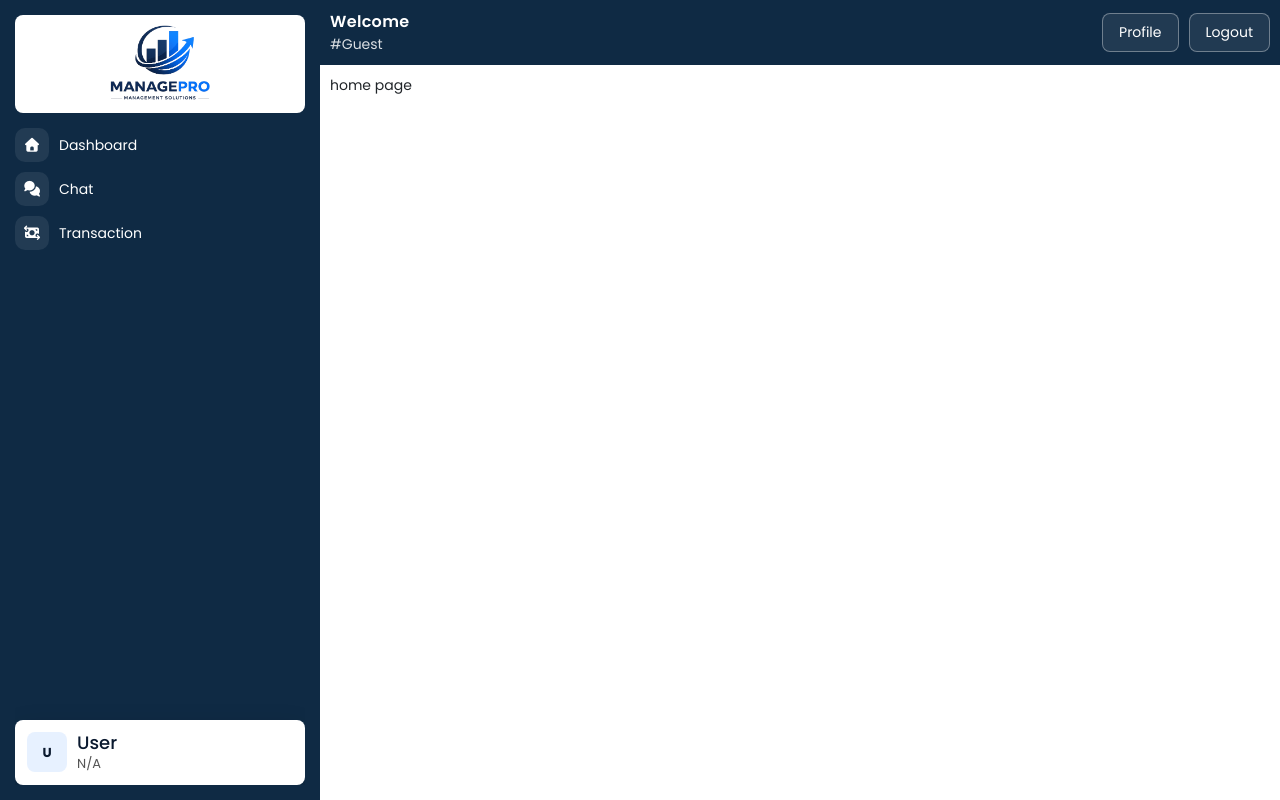
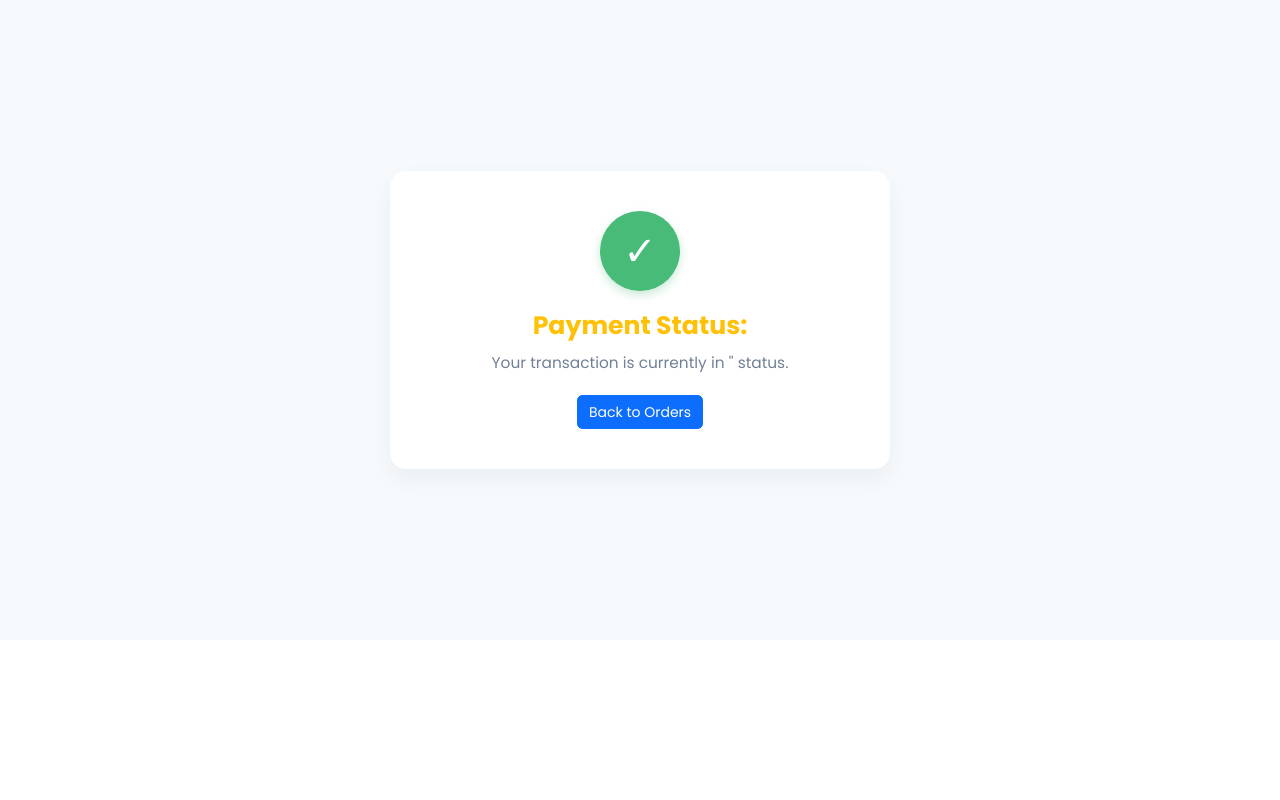
Before and after one commit to rajkhunt3171-ux/MangePro, an Angular app: page /payment-success in a window 1280 px wide. Before the commit this address led to /. Built offline with nearby package versions, Linux system fonts and the light colour scheme; sample sign-in values are in the browser's storage.

Commit message:
feat: implement Stripe payment gateway integration and success state handling

```diff
--- a/package.json
+++ b/package.json
@@ -20,6 +20,7 @@
     "@angular/router": "^21.2.0",
     "@fortawesome/fontawesome-free": "^7.2.0",
     "@ng-bootstrap/ng-bootstrap": "^20.0.0",
+    "@stripe/stripe-js": "^9.9.0",
     "bootstrap": "^5.3.8",
     "ngx-toastr": "^19.1.0",
     "rxjs": "~7.8.0",
--- a/src/app/app.routes.ts
+++ b/src/app/app.routes.ts
@@ -3,11 +3,13 @@ import { Layout } from './layout/layout';
 import { Login } from './login/login';
 import { PaymentGatewayComponent } from './payment-gateway/payment-gateway';
 import { OrderListComponent } from './order-list/order-list';
+import { PaymentSuccessComponent } from './payment-success/payment-success';
 
 export const routes: Routes = [
     { path: 'login', component: Login },
     { path: 'payment-gateway', component: PaymentGatewayComponent },
     { path: 'orderlist', component: OrderListComponent },
+    { path: 'payment-success', component: PaymentSuccessComponent },
     {
         path: '',
         component: Layout,
--- a/src/app/payment-modal/payment-modal.html
+++ b/src/app/payment-modal/payment-modal.html
@@ -1,5 +1,11 @@
 <div class="modal-header">
-    <h3 class="modal-title">Select Payment Method</h3>
+    <h3 class="modal-title">
+        @if (showStripeForm) {
+            Pay with Stripe
+        } @else {
+            Select Payment Method
+        }
+    </h3>
     <button type="button" class="btn-close" aria-label="Close" (click)="activeModal.dismiss('Cross click')"></button>
 </div>
 
@@ -8,14 +14,31 @@
         Paying <strong>₹{{order?.amount}}</strong> for Order <strong>{{order?.order_id}}</strong>
     </p>
 
-    <div class="gateway-grid">
-        @for (gateway of paymentGateways; track gateway.id) {
+    @if (!showStripeForm) {
+        <div class="gateway-grid">
+            @for (gateway of paymentGateways; track gateway.id) {
             <div class="gateway-item" (click)="processPayment(gateway.id)">
                 <div class="gateway-img-wrapper">
                     <img [src]="gateway.img" [alt]="gateway.name" class="gateway-img">
                 </div>
                 <span class="gateway-name">{{gateway.name}}</span>
             </div>
-        }
-    </div>
+            }
+        </div>
+    }
+
+    <!-- Stripe form container -->
+    @if (showStripeForm) {
+        <div class="stripe-form-container">
+            <div id="payment-stripe-element" style="min-height: 200px; padding: 10px; border: 1px solid #edf2f7; border-radius: 8px; margin-bottom: 20px;"></div>
+            <div style="display: flex; justify-content: space-between; align-items: center; gap: 10px;">
+                <button class="btn btn-outline-secondary" (click)="showStripeForm = false" style="padding: 10px 20px;">
+                    Back
+                </button>
+                <button class="btn btn-primary" (click)="confirmPayment()" style="padding: 10px 20px; font-weight: 600; background: #635bff; border-color: #635bff; width: 100%;">
+                    Confirm Payment - ₹{{order?.amount}}
+                </button>
+            </div>
+        </div>
+    }
 </div>
--- a/src/app/payment-modal/payment-modal.ts
+++ b/src/app/payment-modal/payment-modal.ts
@@ -1,6 +1,11 @@
-import { Component, Input, OnInit } from '@angular/core';
+import { Component, Input, OnInit, ChangeDetectorRef } from '@angular/core';
 import { CommonModule } from '@angular/common';
 import { NgbActiveModal } from '@ng-bootstrap/ng-bootstrap';
+import { PaymentService } from './payment.service';
+import { loadStripe, Stripe, StripeElements } from '@stripe/stripe-js';
+import { environment } from '../../environments/environment';
+
+import { Router } from '@angular/router';
 
 @Component({
   selector: 'app-payment-modal',
@@ -11,6 +16,10 @@ import { NgbActiveModal } from '@ng-bootstrap/ng-bootstrap';
 })
 export class PaymentModalComponent implements OnInit {
   @Input() order: any;
+
+  stripe: Stripe | null = null;
+  stripeElements: StripeElements | null = null;
+  showStripeForm: boolean = false;
 
   paymentGateways = [
     { id: 'razorpay', name: 'Razorpay', img: 'https://upload.wikimedia.org/wikipedia/commons/1/12/Razorpay_Logo.png' },
@@ -26,13 +35,138 @@ export class PaymentModalComponent implements OnInit {
     { id: 'cash', name: 'Cash', img: 'https://cdn-icons-png.flaticon.com/512/2489/2489756.png' }
   ];
 
-  constructor(public activeModal: NgbActiveModal) {}
+  constructor(
+    public activeModal: NgbActiveModal,
+    private paymentService: PaymentService,
+    private cdr: ChangeDetectorRef,
+    private router: Router
+  ) { }
 
-  ngOnInit(): void {}
+  async ngOnInit(): Promise<void> {
+    this.stripe = await loadStripe(environment.stripePublishableKey);
+  }
 
   processPayment(gatewayId: string) {
     if (!this.order) return;
-    alert(`Selected ${gatewayId} for Order ID: ${this.order.order_id}\nAmount: ₹${this.order.amount}\n(Gateway integration will be implemented later)`);
-    this.activeModal.close(gatewayId);
+    if (gatewayId === 'stripe') {
+      this.doStripePayment();
+    } else if (gatewayId === 'razorpay') {
+      this.doRazorpayPayment();
+    } else if (gatewayId === 'paypal') {
+      this.doPaypalPayment();
+    } else if (gatewayId === 'phonepe') {
+      this.doPhonepePayment();
+    } else if (gatewayId === 'paytm') {
+      this.doPaytmPayment();
+    } else if (gatewayId === 'googlepay') {
+      this.doGooglePayPayment();
+    } else if (gatewayId === 'amazonpay') {
+      this.doAmazonPayPayment();
+    } else if (gatewayId === 'cashfree') {
+      this.doCashfreePayment();
+    } else if (gatewayId === 'ccavenue') {
+      this.doCCAvenuePayment();
+    } else if (gatewayId === 'instamojo') {
+      this.doInstamojoPayment();
+    } else if (gatewayId === 'cash') {
+      this.doCashPayment();
+    }
+  }
+
+  async doStripePayment() {
+    if (!this.stripe) {
+      alert('Stripe not loaded');
+      return;
+    }
+
+    this.paymentService.createStripePaymentIntent(this.order.amount).subscribe({
+      next: async (res: any) => {
+        console.log(res);
+        this.showStripeForm = true;
+        this.cdr.detectChanges(); // Force view update immediately
+
+        this.stripeElements = this.stripe!.elements({
+          clientSecret: res.clientSecret
+        });
+
+        const paymentElement = this.stripeElements.create('payment');
+        paymentElement.mount('#payment-stripe-element');
+      },
+
+      error: (err) => {
+        console.log(err);
+        alert("Payment Failed");
+      }
+    });
+  }
+
+  async confirmPayment() {
+
+    if (!this.stripe || !this.stripeElements) return;
+
+    const result = await this.stripe.confirmPayment({
+      elements: this.stripeElements,
+      confirmParams: {
+        return_url: 'http://localhost:4200/payment-success'
+      },
+      redirect: 'if_required'
+    });
+
+    if (result.error) {
+      alert(result.error.message);
+    } else if (result.paymentIntent && result.paymentIntent.status === 'succeeded') {
+      alert('Payment successful!');
+      console.log(result);
+      this.activeModal.close('success');
+
+      // Navigate to the success page using Angular Router (SPA approach)
+      this.router.navigate(['/payment-success'], {
+        queryParams: {
+          payment_intent: result.paymentIntent.id,
+          redirect_status: result.paymentIntent.status
+        }
+      });
+    }
+
+  }
+
+  doRazorpayPayment() {
+
+  }
+
+  doPaypalPayment() {
+
+  }
+
+  doPhonepePayment() {
+
+  }
+
+  doPaytmPayment() {
+
+  }
+
+  doGooglePayPayment() {
+
+  }
+
+  doAmazonPayPayment() {
+
+  }
+
+  doCashfreePayment() {
+
+  }
+
+  doCCAvenuePayment() {
+
+  }
+
+  doInstamojoPayment() {
+
+  }
+
+  doCashPayment() {
+
   }
 }
--- /dev/null
+++ b/src/app/payment-modal/payment.service.ts
@@ -0,0 +1,19 @@
+import { Injectable } from '@angular/core';
+import { HttpClient } from '@angular/common/http';
+import { Observable } from 'rxjs';
+
+@Injectable({
+  providedIn: 'root'
+})
+export class PaymentService {
+  private apiUrl = 'http://localhost:3000/api/payment';
+
+  constructor(private http: HttpClient) { }
+
+  createStripePaymentIntent(data: any): Observable<any> {
+    return this.http.post<any>(`${this.apiUrl}/create-stripe-payment-intent`,
+      {
+        amount: data
+      });
+  }
+}
--- /dev/null
+++ b/src/app/payment-success/payment-success.html
@@ -0,0 +1,22 @@
+<div class="success-container">
+    <div class="success-card">
+        <div class="success-icon">
+            ✓
+        </div>
+
+        @if (redirectStatus === 'succeeded') {
+            <h1>Payment Successful!</h1>
+            <p class="message">Thank you for your payment. Your transaction has been completed.</p>
+        } @else {
+            <h1 class="text-warning">Payment Status: {{redirectStatus}}</h1>
+            <p class="message">Your transaction is currently in '{{redirectStatus}}' status.</p>
+        }
+
+        <div class="transaction-details" *ngIf="paymentIntentId">
+            <span class="label">Stripe Transaction ID:</span>
+            <span class="value">{{paymentIntentId}}</span>
+        </div>
+
+        <button class="btn btn-primary mt-4" routerLink="/orderlist">Back to Orders</button>
+    </div>
+</div>
--- /dev/null
+++ b/src/app/payment-success/payment-success.scss
@@ -0,0 +1,70 @@
+.success-container {
+    display: flex;
+    justify-content: center;
+    align-items: center;
+    min-height: 80vh;
+    padding: 20px;
+    background-color: #f7fafc;
+}
+
+.success-card {
+    background: white;
+    padding: 40px;
+    border-radius: 16px;
+    box-shadow: 0 10px 25px rgba(0, 0, 0, 0.05);
+    text-align: center;
+    max-width: 500px;
+    width: 100%;
+}
+
+.success-icon {
+    width: 80px;
+    height: 80px;
+    background-color: #48bb78;
+    color: white;
+    font-size: 40px;
+    display: flex;
+    justify-content: center;
+    align-items: center;
+    border-radius: 50%;
+    margin: 0 auto 20px;
+    box-shadow: 0 4px 10px rgba(72, 187, 120, 0.3);
+}
+
+h1 {
+    color: #2d3748;
+    font-size: 1.8rem;
+    font-weight: 700;
+    margin-bottom: 10px;
+}
+
+.message {
+    color: #718096;
+    font-size: 1.1rem;
+    margin-bottom: 30px;
+}
+
+.transaction-details {
+    background: #ebf8ff;
+    border: 1px solid #bee3f8;
+    padding: 15px;
+    border-radius: 8px;
+    margin-bottom: 20px;
+    display: flex;
+    flex-direction: column;
+    gap: 5px;
+
+    .label {
+        color: #2b6cb0;
+        font-size: 0.9rem;
+        font-weight: 600;
+        text-transform: uppercase;
+    }
+
+    .value {
+        color: #2d3748;
+        font-family: monospace;
+        font-size: 1.1rem;
+        word-break: break-all;
+    }
+}
--- /dev/null
+++ b/src/app/payment-success/payment-success.ts
@@ -0,0 +1,29 @@
+import { Component, OnInit } from '@angular/core';
+import { CommonModule } from '@angular/common';
+import { ActivatedRoute, RouterModule } from '@angular/router';
+
+@Component({
+  selector: 'app-payment-success',
+  standalone: true,
+  imports: [CommonModule, RouterModule],
+  templateUrl: './payment-success.html',
+  styleUrls: ['./payment-success.scss']
+})
+export class PaymentSuccessComponent implements OnInit {
+  paymentIntentId: string | null = null;
+  redirectStatus: string | null = null;
+
+  constructor(private route: ActivatedRoute) { }
+
+  ngOnInit() {
+    this.route.queryParams.subscribe(params => {
+      this.paymentIntentId = params['payment_intent'];
+      this.redirectStatus = params['redirect_status'];
+
+      if (this.paymentIntentId) {
+        console.log('Stripe Transaction (Payment Intent) ID:', this.paymentIntentId);
+        console.log('Payment Status:', this.redirectStatus);
+      }
+    });
+  }
+}
--- a/src/environments/environment.prod.ts
+++ b/src/environments/environment.prod.ts
@@ -1,5 +1,6 @@
 export const environment = {
   production: true,
   apiUrl: 'https://api.example.com/api', // Adjust as needed for prod
-  socketUrl: 'https://api.example.com'
+  socketUrl: 'https://api.example.com',
+  stripePublishableKey: 'pk_test_51TrZUdEjc2dG98V8izyNgUaZW2onQ03TmS88JQNc2yEnCxjVE9pPmT3lMmEf2O7GMQKLM3QBnbPodfxcN3t6BAHA00CO2IQmU2'
 };
--- a/src/environments/environment.ts
+++ b/src/environments/environment.ts
@@ -1,5 +1,6 @@
 export const environment = {
   production: false,
   apiUrl: 'http://localhost:3000/api',
-  socketUrl: 'http://localhost:3000'
+  socketUrl: 'http://localhost:3000',
+  stripePublishableKey: 'pk_test_51TrZUdEjc2dG98V8izyNgUaZW2onQ03TmS88JQNc2yEnCxjVE9pPmT3lMmEf2O7GMQKLM3QBnbPodfxcN3t6BAHA00CO2IQmU2'
 };
```
Also changed, not shown: 1 other file (tests, documents, lock files or other folders).
